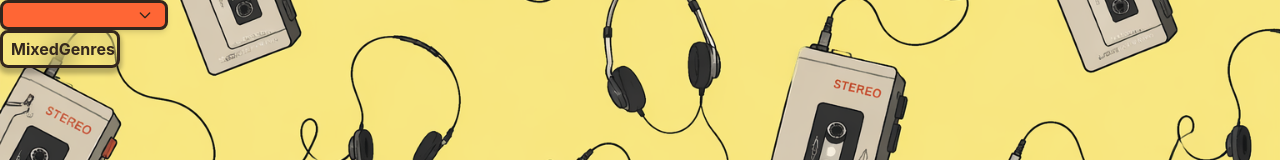
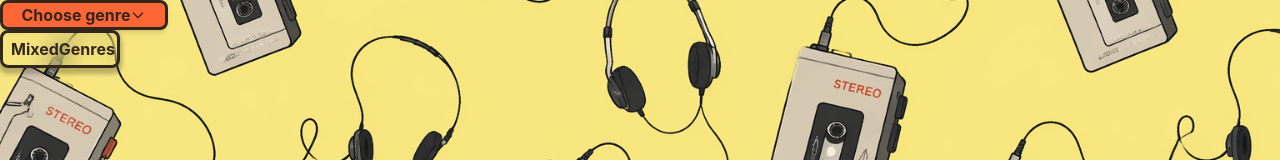
Before and after one commit to jamktiko/yourretromixtape, a SvelteKit app: page / in a window 1280 px wide. Shown: the top 160 px of the page. Built offline with nearby package versions, Linux system fonts and the light colour scheme.

Commit message:
taas genre päivitys

```diff
--- a/src/routes/Genre.svelte
+++ b/src/routes/Genre.svelte
@@ -4,20 +4,18 @@
 		Genre: string;
 	}
 
-	let valittuGenre = $state<string[]>([]); // Tähän muuttujaan tallennetaan käyttäjän valitsema genre. Alustettu tyhjällä merkkijonolla, joka tarkoittaa, että aluksi mikään genre ei ole valittuna.
+	let valittuGenre = $state<string>(''); // Tähän muuttujaan tallennetaan käyttäjän valitsema genre. Alustettu tyhjällä merkkijonolla, joka tarkoittaa, että aluksi mikään genre ei ole valittuna.
 
 	let avaaValikko = $state(false); // Tämä boolean-muuttuja määrittää, onko genre-valikko auki vai kiinni. Alustettu false-arvolla, joka tarkoittaa, että valikko on aluksi kiinni.
 	let genret = $state<KappaleGenre[]>([]); // Muuttuja alustettu tyhjällä taulukolla, joka sisältää KappaleGenre-tyyppisiä objekteja. Tämä taulukko täytetään myöhemmin datan haun yhteydessä.
 	let virhe = $state<string | null>(null); // Tähän muuttujaan tallennetaan mahdollinen virheviesti, joka syntyy datan haun aikana. Alustettu null-arvolla, joka tarkoittaa, että aluksi ei ole virhettä.
 
-	//Funktio, joka tallentaa valinnan taulukkoon
-	const valitse = (genre: string) => {
-		// Lisätään uusi genre taulukkoon (spread-operaattori on varma tapa)
-		valittuGenre = [...valittuGenre, genre];
+	// Funktio, joka päivittää vain yhden valinnan
+	const valitseGenre = (genre: string) => {
+		valittuGenre = genre; // Korvaa vanhan valinnan uudella
+		avaaValikko = false; // Sulkee valikon
+	};
 
-		// Suljetaan valikko valinnan jälkeen
-		avaaValikko = false;
-	};
 	// $effect-syntaksi on SvelteKitin tapa määritellä sivuvaikutuksia, kuten datan hakua. Tämä efekti suoritetaan, kun komponentti renderöidään, ja se hakee genretiedot JSON-tiedostosta. Jos haku onnistuu, genret-taulukko täytetään haetulla datalla. Jos haku epäonnistuu, virhe-muuttujaan tallennetaan virheviesti, joka voidaan näyttää käyttäjälle.
 	$effect(() => {
 		const haeData = async () => {
@@ -39,13 +37,13 @@
 
 <!-- Valintanappi -->
 <button
-	class="flex w-42 cursor-pointer items-center justify-between rounded-lg border-[3px] border-text-color bg-cta-color px-3 py-1 font-teksti text-base leading-4 font-bold text-text-color shadow-md
+	class="flex w-42 cursor-pointer items-center justify-center rounded-lg border-[3px] border-text-color bg-cta-color px-3 py-1 font-teksti text-base leading-4 font-bold text-text-color shadow-md
 		transition-all duration-300 ease-in-out
-		hover:scale-105
-		hover:bg-cta-color hover:shadow-lg"
+	hover:scale-105
+	hover:bg-cta-color hover:shadow-lg"
 	onclick={() => (avaaValikko = !avaaValikko)}
 >
-	<span class="">{valittuGenre || 'Choose genre'}</span>
+	<span class="text-center">{valittuGenre || 'Choose genre'}</span>
 	<svg
 		class="h-4 w-4 transition-transform duration-300"
 		class:rotate-180={avaaValikko}
@@ -75,9 +73,14 @@
 				transition-all duration-300 ease-in-out
 		hover:scale-105
 		hover:bg-cta-color hover:shadow-lg"
-				onclick={() => valitse(g.Genre)}
+				onclick={() => valitseGenre(g.Genre)}
 			>
 				{g.Genre}
+				{#if valittuGenre === g.Genre}
+					<div class="relative">
+						<span class="relative left-3 -translate-x-1/2 -translate-y-1/2 text-text-color">✓</span>
+					</div>
+				{/if}
 			</button>
 		{/each}
 	</div>
```
